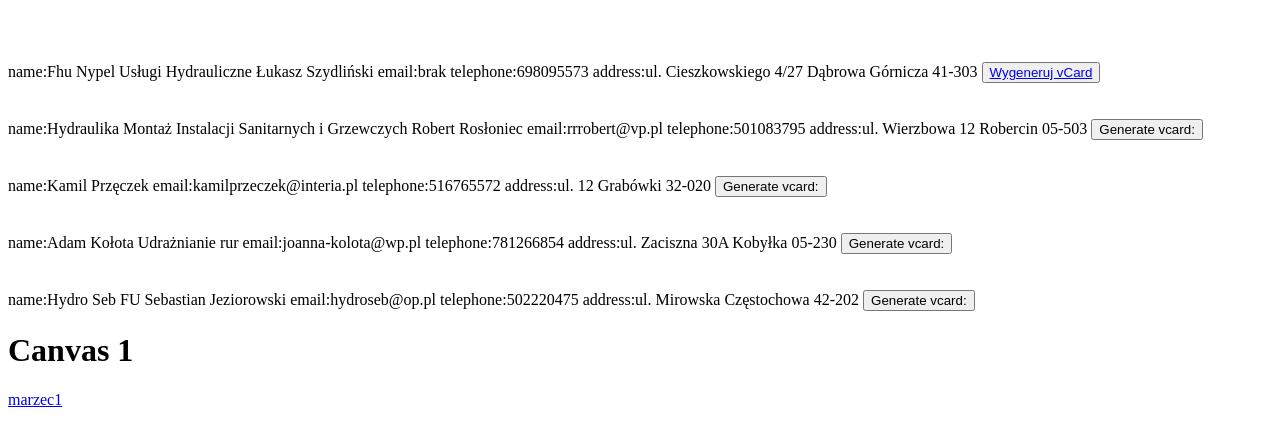
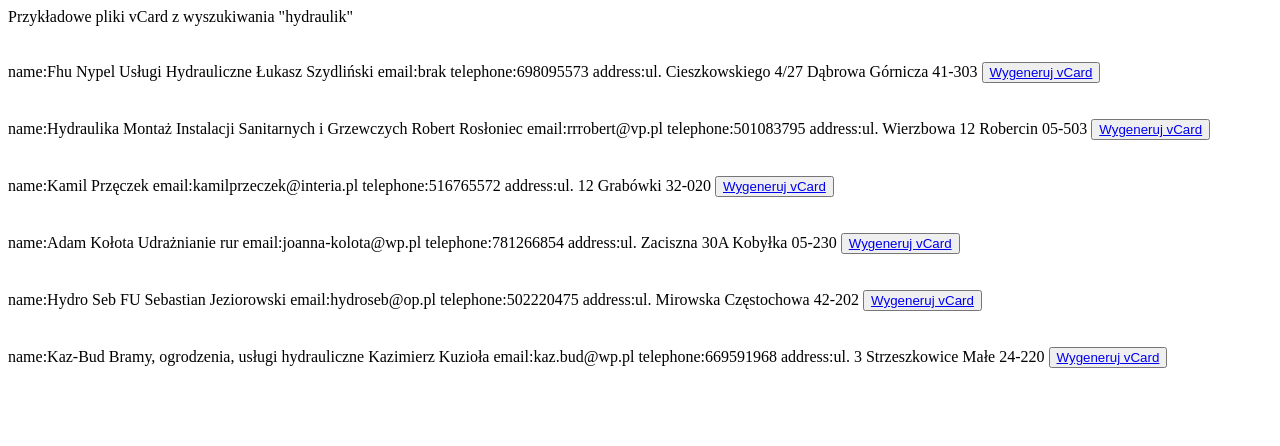
Before and after one commit to tobiaszkubiak31/tobiaszkubiak31.github.io, a plain HTML site: page index.html in a window 1280 px wide. Drawn offline with Linux system fonts and the light colour scheme.

Commit message:
commit forgotten file

```diff
--- a/index.html
+++ b/index.html
@@ -1,35 +1,37 @@
 <!DOCTYPE html>
 <html>
 <body>
+Przykładowe pliki vCard z wyszukiwania "hydraulik"
 <br><br><br><a> name:Fhu Nypel Usługi Hydrauliczne Łukasz Szydliński</a>
 <a> email:brak</a>
 <a> telephone:698095573</a>
 <a> address:ul. Cieszkowskiego 4/27 Dąbrowa Górnicza 41-303 </a>
-<button> <a href="032020calendar.ics">Wygeneruj vCard</a> </button>
+<button> <a href="kontakt@primasortinstalacje.pl.vcf">Wygeneruj vCard</a> </button>
 <br><br><br><a> name:Hydraulika Montaż Instalacji Sanitarnych i Grzewczych Robert Rosłoniec</a>
 <a> email:rrrobert@vp.pl</a>
 <a> telephone:501083795</a>
 <a> address:ul. Wierzbowa 12 Robercin 05-503 </a>
-<button> Generate vcard: </button>
+<button> <a href="rrrobert@vp.pl.vcf">Wygeneruj vCard</a> </button>
 <br><br><br><a> name:Kamil Przęczek</a>
 <a> email:kamilprzeczek@interia.pl</a>
 <a> telephone:516765572</a>
 <a> address:ul.  12 Grabówki 32-020 </a>
-<button> Generate vcard: </button>
+<button> <a href="kamilprzeczek@interia.pl.vcf">Wygeneruj vCard</a> </button>
 <br><br><br><a> name:Adam Kołota Udrażnianie rur</a>
 <a> email:joanna-kolota@wp.pl</a>
 <a> telephone:781266854</a>
 <a> address:ul. Zaciszna 30A Kobyłka 05-230 </a>
-<button> Generate vcard: </button>
+<button> <a href="joanna-kolota@wp.pl.vcf">Wygeneruj vCard</a> </button>
 <br><br><br><a> name:Hydro Seb FU Sebastian Jeziorowski</a>
 <a> email:hydroseb@op.pl</a>
 <a> telephone:502220475</a>
 <a> address:ul. Mirowska Częstochowa 42-202 </a>
-<button> Generate vcard: </button>
-
-
-<h1>Canvas 1</h1>
-<a href="032020calendar.ics">marzec1</a>
+<button> <a href="hydroseb@op.pl.vcf">Wygeneruj vCard</a> </button>
+<br><br><br><a> name:Kaz-Bud Bramy, ogrodzenia, usługi hydrauliczne Kazimierz Kuzioła</a>
+<a> email:kaz.bud@wp.pl</a>
+<a> telephone:669591968</a>
+<a> address:ul.  3 Strzeszkowice Małe 24-220 </a>
+<button> <a href="kaz.bud@wp.pl.vcf">Wygeneruj vCard</a> </button>
 
 </body>
 </html>
```
Also changed, not shown: 6 other files.
